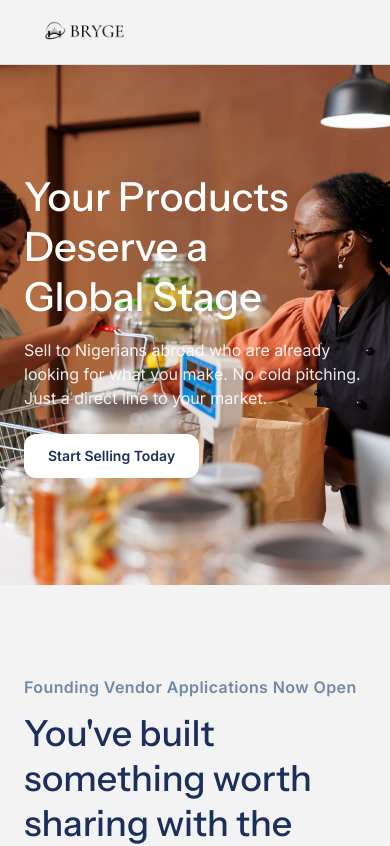
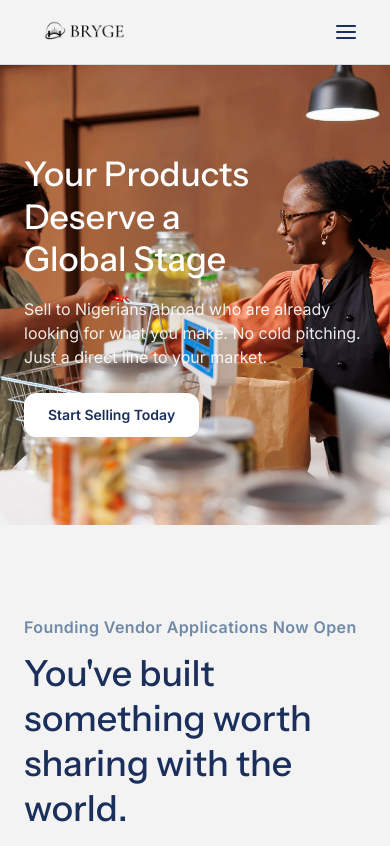
Before and after one commit to Heckstechie/Bryge, a React (Vite) app in the folder frontend/: page /vendor in a window 390 px wide. Shown: the top 846 px of the page. Built offline with nearby package versions, Linux system fonts and the light colour scheme; no server answers.

Commit message:
Improve vendor landing hero contrast and mobile navigation

```diff
--- a/frontend/src/pages/vendor/VendorLanding.jsx
+++ b/frontend/src/pages/vendor/VendorLanding.jsx
@@ -249,6 +249,7 @@ function BenefitIcon({ type }) {
 
 export default function VendorLanding() {
   const [openFaqIndex, setOpenFaqIndex] = useState(null);
+  const [mobileNavOpen, setMobileNavOpen] = useState(false);
 
   return (
     <div id="top" className="min-h-screen bg-[#F3F3F3]">
@@ -259,10 +260,10 @@ export default function VendorLanding() {
           </Link>
 
           <nav className="hidden items-center gap-8 lg:flex">
-            <a href="#why-bryge" className="text-[18px] font-medium text-navy/85 transition-colors hover:text-navy">Why BRYGE</a>
-            <a href="#founding-vendors" className="text-[18px] font-medium text-navy/85 transition-colors hover:text-navy">Founding Vendors</a>
-            <a href="#how-it-works" className="text-[18px] font-medium text-navy/85 transition-colors hover:text-navy">How It Works</a>
-            <a href="#faq" className="text-[18px] font-medium text-navy/85 transition-colors hover:text-navy">FAQ</a>
+            <a href="#why-bryge" className="text-[16px] font-medium text-navy/85 transition-colors hover:text-navy">Why BRYGE</a>
+            <a href="#founding-vendors" className="text-[16px] font-medium text-navy/85 transition-colors hover:text-navy">Founding Vendors</a>
+            <a href="#how-it-works" className="text-[16px] font-medium text-navy/85 transition-colors hover:text-navy">How It Works</a>
+            <a href="#faq" className="text-[16px] font-medium text-navy/85 transition-colors hover:text-navy">FAQ</a>
           </nav>
 
           <Link
@@ -271,19 +272,58 @@ export default function VendorLanding() {
           >
             Apply as Founding Vendor
           </Link>
+
+          <button
+            type="button"
+            onClick={() => setMobileNavOpen((value) => !value)}
+            className="inline-flex items-center justify-center rounded-md p-2 text-navy lg:hidden"
+            aria-label="Toggle navigation"
+            aria-expanded={mobileNavOpen}
+          >
+            {mobileNavOpen ? (
+              <svg viewBox="0 0 24 24" className="h-6 w-6" fill="none" stroke="currentColor" strokeWidth="2" strokeLinecap="round" strokeLinejoin="round" aria-hidden="true">
+                <path d="M6 18 18 6" />
+                <path d="m6 6 12 12" />
+              </svg>
+            ) : (
+              <svg viewBox="0 0 24 24" className="h-6 w-6" fill="none" stroke="currentColor" strokeWidth="2" strokeLinecap="round" strokeLinejoin="round" aria-hidden="true">
+                <path d="M3 6h18" />
+                <path d="M3 12h18" />
+                <path d="M3 18h18" />
+              </svg>
+            )}
+          </button>
         </div>
+
+        {mobileNavOpen && (
+          <div className="border-t border-[#D5DCE5] bg-[#F3F3F3] px-6 py-4 lg:hidden">
+            <nav className="space-y-3">
+              <a href="#why-bryge" onClick={() => setMobileNavOpen(false)} className="block text-[16px] font-medium text-navy/90">Why BRYGE</a>
+              <a href="#founding-vendors" onClick={() => setMobileNavOpen(false)} className="block text-[16px] font-medium text-navy/90">Founding Vendors</a>
+              <a href="#how-it-works" onClick={() => setMobileNavOpen(false)} className="block text-[16px] font-medium text-navy/90">How It Works</a>
+              <a href="#faq" onClick={() => setMobileNavOpen(false)} className="block text-[16px] font-medium text-navy/90">FAQ</a>
+              <Link
+                to="/vendor/register"
+                onClick={() => setMobileNavOpen(false)}
+                className="mt-4 inline-flex rounded-full bg-rust px-5 py-2.5 text-sm font-semibold text-white"
+              >
+                Apply as Founding Vendor
+              </Link>
+            </nav>
+          </div>
+        )}
       </header>
 
-      <section className="relative h-[520px] md:h-[580px] overflow-hidden">
+      <section className="relative h-[460px] sm:h-[520px] md:h-[580px] overflow-hidden">
         <img
           src="/brand/Vendor%20Header.jpg"
           alt="Vendor hero"
           className="absolute inset-0 h-full w-full object-cover"
         />
-        <div className="absolute inset-0 bg-[#13253F]/58" />
+        <div className="absolute inset-0 bg-[#10213A]/72" />
         <div className="relative mx-auto flex h-full w-full max-w-6xl items-center px-6 md:px-8">
           <div className="max-w-[520px] text-white">
-            <h1 className="font-instrument text-[40px] font-medium leading-tight">
+            <h1 className="font-instrument text-[34px] font-medium leading-tight sm:text-[40px]">
               Your Products Deserve a
               <br />
               Global Stage
@@ -301,7 +341,7 @@ export default function VendorLanding() {
         </div>
       </section>
 
-      <section id="why-bryge" className="bg-[#F3F3F3] px-6 py-[90px] md:px-10">
+      <section id="why-bryge" className="scroll-mt-20 bg-[#F3F3F3] px-6 py-[90px] md:scroll-mt-24 md:px-10">
         <div className="mx-auto max-w-6xl">
           <p className="text-[16px] font-semibold tracking-wide text-[#6F89A7]">Founding Vendor Applications Now Open</p>
           <h2 className="mt-3 max-w-[620px] font-instrument text-[36px] font-medium leading-tight text-navy">
@@ -352,7 +392,7 @@ export default function VendorLanding() {
         </div>
       </section>
 
-      <section id="founding-vendors" className="bg-[#F3F3F3] px-6 py-[90px] md:px-10">
+      <section id="founding-vendors" className="scroll-mt-20 bg-[#F3F3F3] px-6 py-[90px] md:scroll-mt-24 md:px-10">
         <div className="mx-auto grid max-w-6xl grid-cols-1 gap-12 lg:grid-cols-[1fr_480px] lg:items-start lg:gap-16">
           <div className="max-w-[620px]">
             <h2 className="font-instrument text-[36px] font-medium leading-[1.1] text-navy">
@@ -590,7 +630,7 @@ export default function VendorLanding() {
         </div>
       </section>
 
-      <section id="how-it-works" className="bg-cream px-6 py-[90px] md:px-10">
+      <section id="how-it-works" className="scroll-mt-20 bg-cream px-6 py-[90px] md:scroll-mt-24 md:px-10">
         <div className="mx-auto max-w-6xl">
           <h2 className="max-w-[560px] font-instrument text-[36px] font-medium leading-[1.08] text-navy">How it works</h2>
           <div className="mt-14 grid grid-cols-1 gap-4 sm:grid-cols-2 md:grid-cols-4 md:gap-5">
@@ -627,7 +667,7 @@ export default function VendorLanding() {
         </div>
       </section>
 
-      <section id="faq" className="bg-[#F5F3EC] px-6 py-[90px] md:px-10">
+      <section id="faq" className="scroll-mt-20 bg-[#F5F3EC] px-6 py-[90px] md:scroll-mt-24 md:px-10">
         <div className="mx-auto max-w-6xl">
           <h2 className="text-center font-instrument text-[36px] font-medium leading-[1.08] text-navy">Frequently Asked Questions</h2>
 
@@ -705,7 +745,7 @@ export default function VendorLanding() {
               <p className="mt-5 text-[16px] leading-[1.3] text-white/85">Bridging Markets, Building trust.</p>
             </div>
 
-            <div className="space-y-4 text-[16px] text-white/90">
+            <div className="flex h-full flex-col justify-center space-y-4 text-center text-[16px] text-white/90 md:items-center">
               <a href="mailto:vendors@bryge.com.ng" className="inline-flex items-center gap-2 transition-colors hover:text-white">
                 <svg viewBox="0 0 24 24" className="h-4 w-4" fill="none" stroke="currentColor" strokeWidth="1.8" strokeLinecap="round" strokeLinejoin="round" aria-hidden="true">
                   <rect x="3" y="5" width="18" height="14" rx="2" />
```
